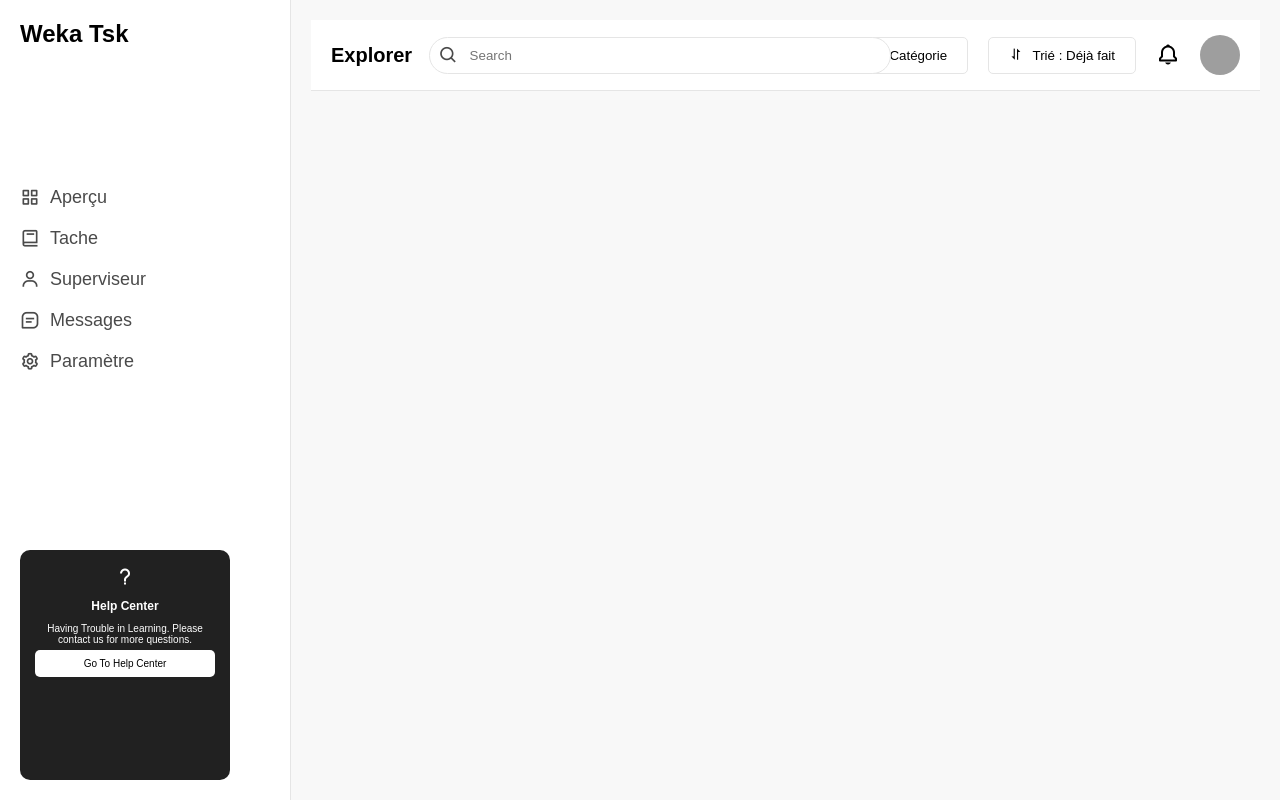
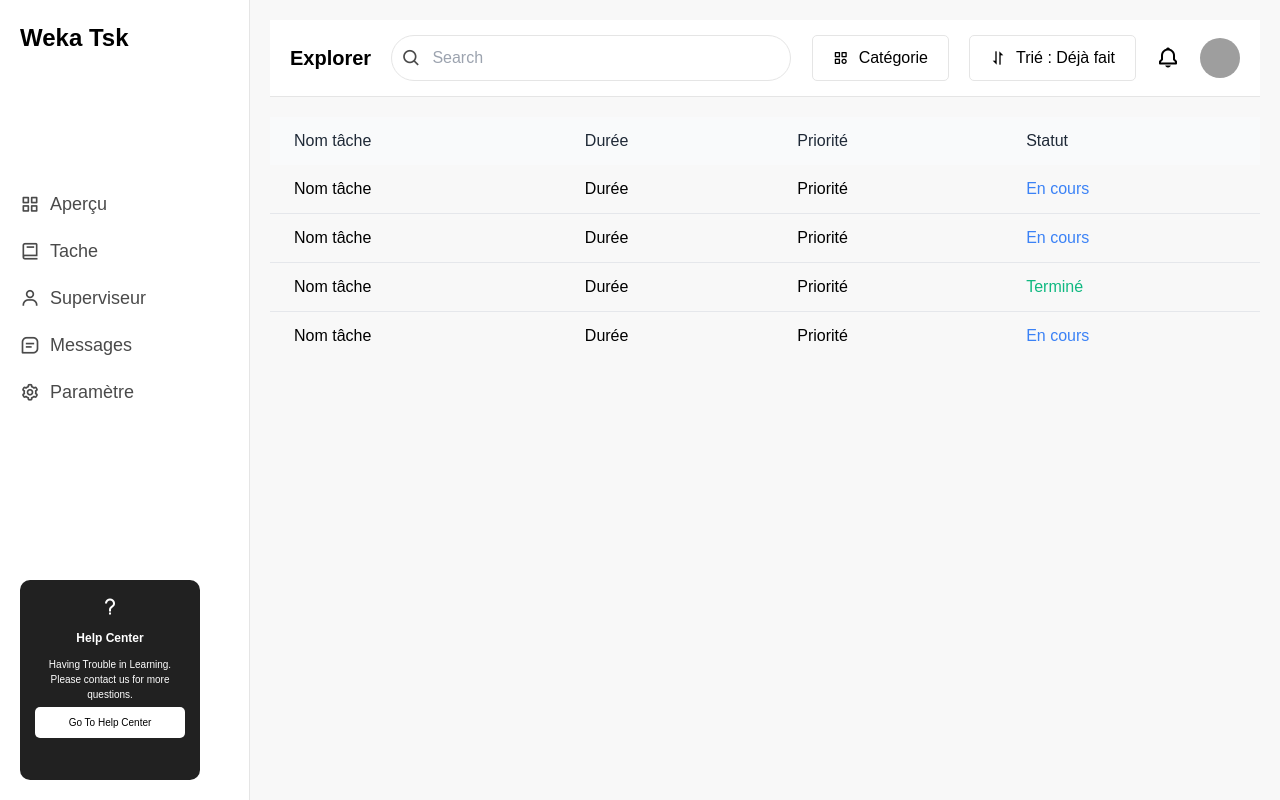
Before and after one commit to gsoluttech/gestion_taches, a PHP site: page /resources/views/task.php in a window 1280 px wide. Run offline with PHP 8.4, Linux system fonts and the light colour scheme; grey boxes are pictures that could not be loaded.

Commit message:
update template taiwind

```diff
--- a/resources/views/task.php
+++ b/resources/views/task.php
@@ -4,6 +4,7 @@
     <meta charset="UTF-8">
     <meta name="viewport" content="width=device-width, initial-scale=1.0">
     <link href="https://cdn.jsdelivr.net/npm/boxicons@2.1.1/css/boxicons.min.css" rel="stylesheet">
+    <link href="https://cdn.jsdelivr.net/npm/tailwindcss@2.2.19/dist/tailwind.min.css" rel="stylesheet">
     <link rel="stylesheet" href="../css/app.css">
     <title>Task</title>
 </head>
@@ -27,9 +28,42 @@
             <div class="profile-icon"></div>
         </div>
     </header>
-    <div class="content">
-
-    </div>
+    <table class="w-full text-left border-collapse">
+        <thead>
+            <tr class="bg-gray-50">
+                <th class="py-3 px-6 font-medium text-gray-800">Nom tâche</th>
+                <th class="py-3 px-6 font-medium text-gray-800">Durée</th>
+                <th class="py-3 px-6 font-medium text-gray-800">Priorité</th>
+                <th class="py-3 px-6 font-medium text-gray-800">Statut</th>
+            </tr>
+        </thead>
+        <tbody>
+            <tr class="border-b">
+                <td class="py-3 px-6">Nom tâche</td>
+                <td class="py-3 px-6">Durée</td>
+                <td class="py-3 px-6">Priorité</td>
+                <td class="py-3 px-6 text-blue-500">En cours</td>
+            </tr>
+            <tr class="border-b">
+                <td class="py-3 px-6">Nom tâche</td>
+                <td class="py-3 px-6">Durée</td>
+                <td class="py-3 px-6">Priorité</td>
+                <td class="py-3 px-6 text-blue-500">En cours</td>
+            </tr>
+            <tr class="border-b">
+                <td class="py-3 px-6">Nom tâche</td>
+                <td class="py-3 px-6">Durée</td>
+                <td class="py-3 px-6">Priorité</td>
+                <td class="py-3 px-6 text-green-500">Terminé</td>
+            </tr>
+            <tr>
+                <td class="py-3 px-6">Nom tâche</td>
+                <td class="py-3 px-6">Durée</td>
+                <td class="py-3 px-6">Priorité</td>
+                <td class="py-3 px-6 text-blue-500">En cours</td>
+            </tr>
+        </tbody>
+    </table>
 
 </body>
 </html>
```
